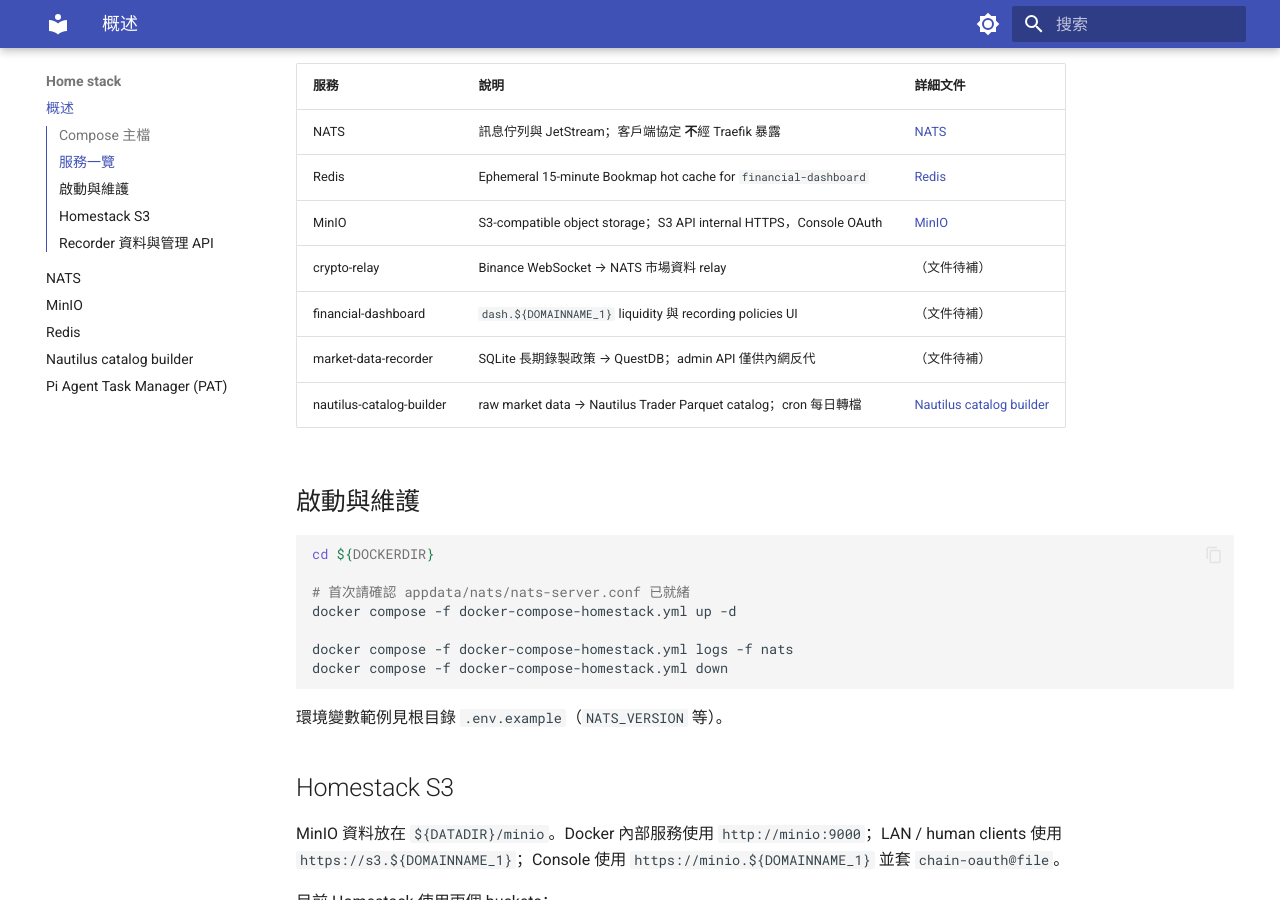
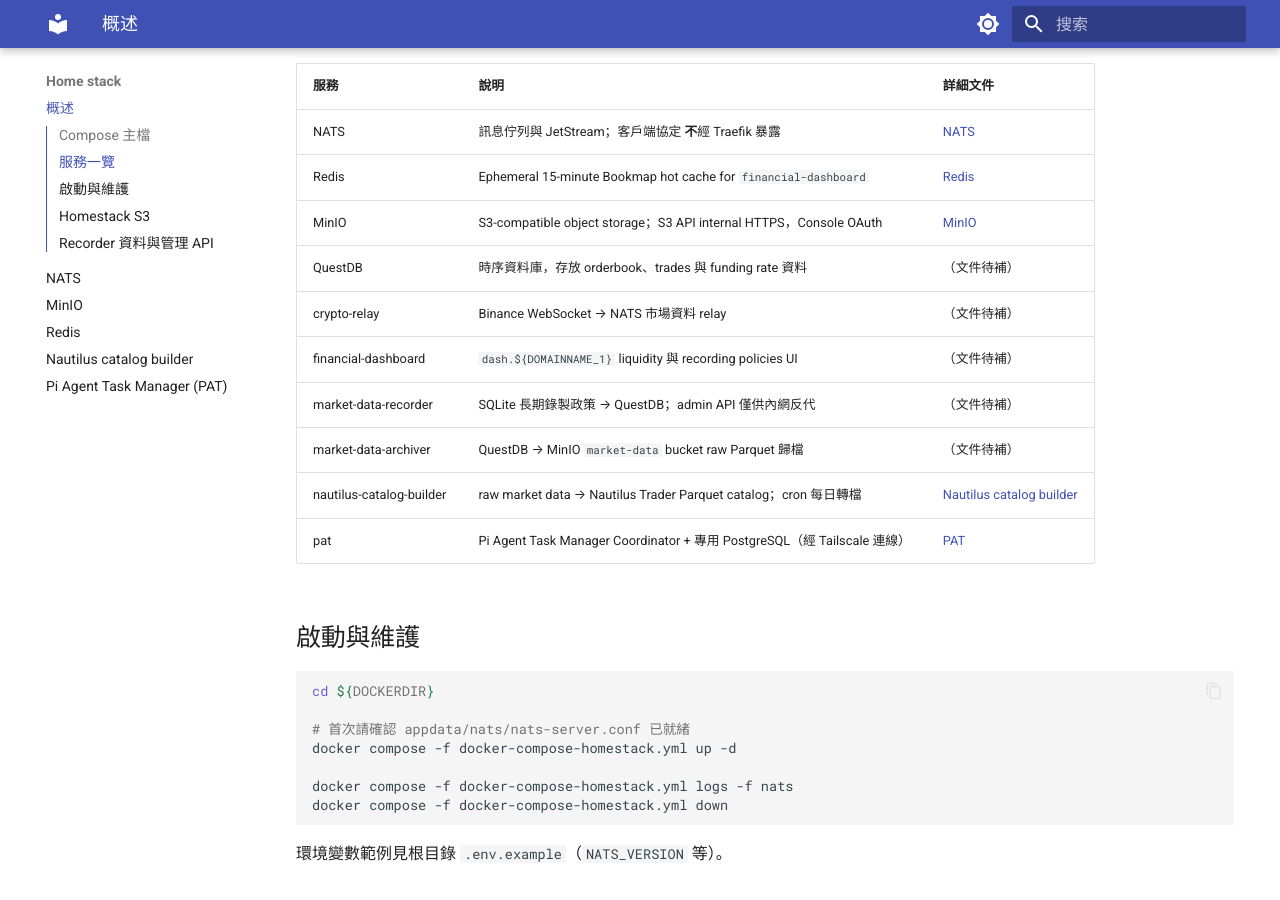
Before and after one commit to novis10813/home-server-setup, an MkDocs documentation site: the page built from docs/homestack/README.md, in a window 1280 px wide and 900 px high, scrolled down 596 px. Built offline with MkDocs 1.6.1 and Material for MkDocs 9.7.7, drawn with Linux system fonts in a browser that asks for light colours.

Commit message:
docs(homestack): list QuestDB, market-data-archiver and PAT

```diff
--- a/docs/homestack/README.md
+++ b/docs/homestack/README.md
@@ -17,10 +17,13 @@
 | NATS | 訊息佇列與 JetStream；客戶端協定 **不**經 Traefik 暴露 | [NATS](nats.md) |
 | Redis | Ephemeral 15-minute Bookmap hot cache for `financial-dashboard` | [Redis](redis.md) |
 | MinIO | S3-compatible object storage；S3 API internal HTTPS，Console OAuth | [MinIO](minio.md) |
+| QuestDB | 時序資料庫，存放 orderbook、trades 與 funding rate 資料 | （文件待補） |
 | crypto-relay | Binance WebSocket → NATS 市場資料 relay | （文件待補） |
 | financial-dashboard | `dash.${DOMAINNAME_1}` liquidity 與 recording policies UI | （文件待補） |
 | market-data-recorder | SQLite 長期錄製政策 → QuestDB；admin API 僅供內網反代 | （文件待補） |
+| market-data-archiver | QuestDB → MinIO `market-data` bucket raw Parquet 歸檔 | （文件待補） |
 | nautilus-catalog-builder | raw market data → Nautilus Trader Parquet catalog；cron 每日轉檔 | [Nautilus catalog builder](nautilus-catalog-builder.md) |
+| pat | Pi Agent Task Manager Coordinator + 專用 PostgreSQL（經 Tailscale 連線） | [PAT](pat.md) |
 
 ## 啟動與維護
 
```
